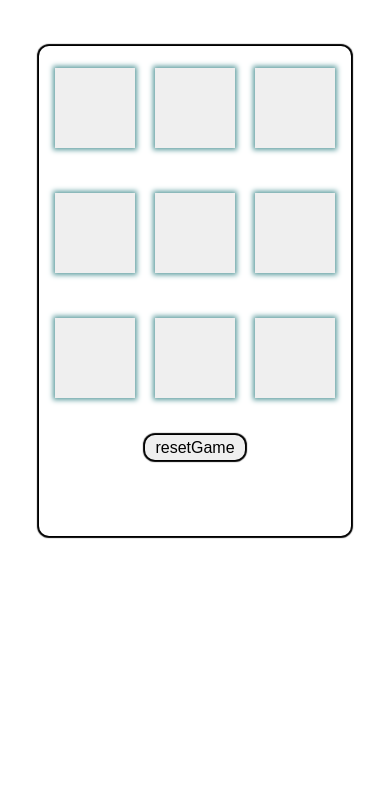
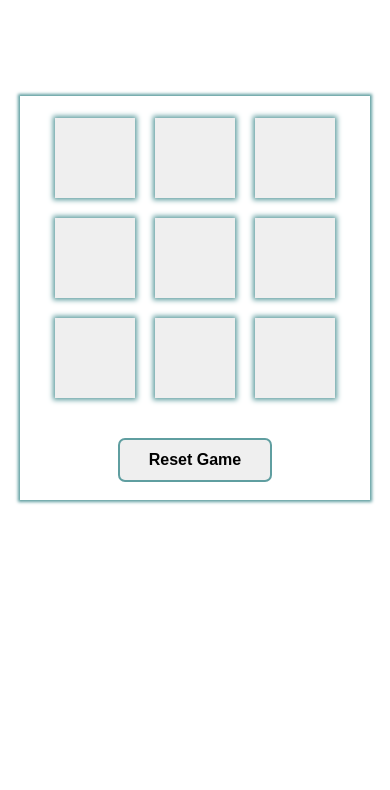
Before and after one commit to kapil9179/Game-tic-tac-toe, a plain HTML site: page index.html in a window 390 px wide. Shown: the part 49-839 px from the top of the page. Drawn offline with Linux system fonts and the light colour scheme.

Commit message:
updataion responsive

```diff
--- a/index.html
+++ b/index.html
@@ -11,7 +11,7 @@
   <div class="container">
       <nav class="navbar">
          <div class="heading-section">
-            <h3>tic-tac-toe</h3>
+            <h3>Tic-Tac-Toe</h3>
          </div>
          <div class="icon-section">
            <h3 id="mode">
@@ -59,10 +59,10 @@
                </div>
                <div class = " msg-container hide">
                   <p id="winnercandidate"></p>
-                   <button id="newgame">newgame</button>
+                   <button id="newgame">New Game</button>
                </div>
                 <div class="resetbtn">
-                  <button id="reset">resetGame</button>
+                  <button id="reset">Reset Game</button>
                 </div>
            </div>
        </div>
--- a/style.css
+++ b/style.css
@@ -38,12 +38,14 @@
     justify-content: center;
 }
 .containbox{
-    width:20%;
-    height:400px;
+    width:350px;
+    height:fit-content;
     text-align: center;
      padding-top: 20px;
      display: flex;
      flex-wrap: wrap;
+     box-shadow: 0px 0px 3px 2px cadetblue;
+     margin-top:100px;
 }
 .containbox1{
     width:100%;
@@ -51,6 +53,7 @@
     flex-wrap: wrap;
     justify-content: center;
     gap:1rem;
+    margin-bottom: 20px;
 }
 .box{
    flex-grow: 0 ;
@@ -74,12 +77,23 @@
     width:150px;
     height:40px;
     border: none;
-    border-radius:10px;
+    border-radius:5px;
     box-shadow: 0px 0px 0 2px  cadetblue;
-
+    border-radius: 5px;
+    font-weight: 600;
+    font-size: 1rem;
+    margin-bottom: 20px;
+    margin-top: 10px;
 }
 #newgame{
     box-shadow: 0px 0px 0 2px cadetblue;
+    width:150px;
+    height:40px;
+    border: none;
+    border-radius:5px;
+    font-weight: 600;
+    font-size: 1rem;
+    margin-top: 10px;
 }
 .msg-container{
     width:100%;
@@ -106,26 +120,39 @@
     display:none;
 }
 
-@media (max-width:500px) {
-    .box-container{
-        width:100%;
-        height:100vh;
+/* @media (max-width:490px) {
+    /* .containbox{
+        width:350px;
+        height: fit-content;
+        box-shadow: 0px 0px 3px 2px cadetblue;
+        margin-top:30%;
+        border-radius: 10px;
+
+    } */
+    /* .containbox1{
+        margin-bottom: 20px;
     }
+      */
+    /* .resetbtn button{
+        margin-bottom: 10px;
+        width:7rem;
+        height:2rem;
+        box-shadow: none;
+        border-radius: 5px;
+        font-weight: 600;
+        font-size: 1rem;
+    }
+} */
+
+/* @media (min-width:490px)and(max-width:1024px) {
     .containbox{
         width:80%;
-        height:58vh;
-        box-shadow: 0px 0px 1px 2px;
-        border-radius:10px;
-        margin-top:50px;
-    }
-    .resetbtn button{
-        width:100px;
-        height:25px;
-        font-weight: 400;
-        font-size: 1rem;
-        border: none;
-        border-radius:10px;
-        box-shadow: 0px 0px 1px 2px;
+        border: 1px solid black;
+        height: fit-content;
+        box-shadow: 0px 0px 3px 2px cadetblue;
+        margin-top:30%;
+        border-radius: 10px;
 
     }
-}
+
+} */
```
